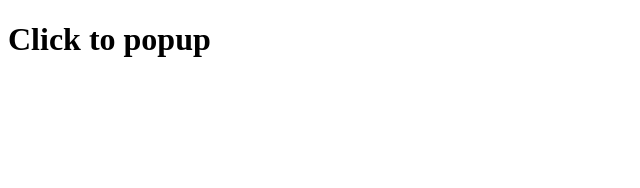
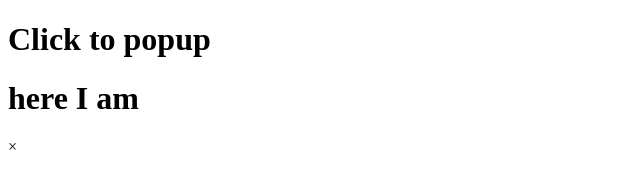
Before and after one commit to Munyangeyoelie/popup, a plain HTML site: page index.html in a window 1280 px wide. Shown: the whole page, without its empty margins (0-640 px from the left). Drawn offline with Linux system fonts and the light colour scheme.

```diff
--- a/index.html
+++ b/index.html
@@ -7,5 +7,9 @@
   </head>
   <body>
     <h1 class="modal">Click to popup</h1>
+    <div class="container">
+      <h1 class="word">here I am</h1>
+      <div id="close-btn">&times;</div>
+    </div>
   </body>
 </html>
```
Also changed, not shown: 1 other file.
